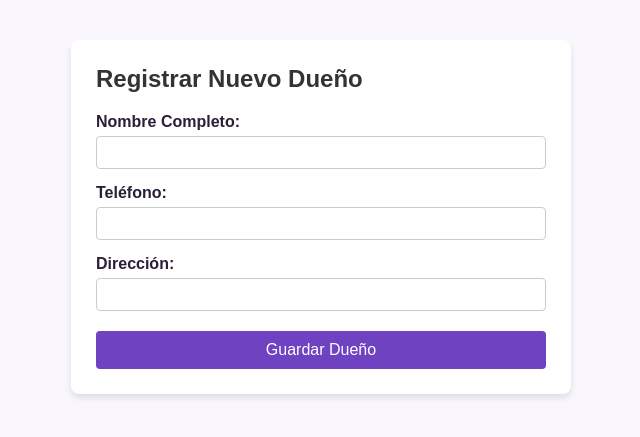
After one commit to Cruz-Fernando/prados-pets, a Django app: page /directorio/registrar-dueno/ in a window 1280 px wide. The commit adds this page. Shown: the top 437 px of the page, without its empty margins (319-959 px from the left). Run offline with Django 5.2, Linux system fonts and the light colour scheme.

Commit message:
feat(HU03): implementacion completa de registro de dueno y navegacion del panel

```diff
--- /dev/null
+++ b/apps/directorio/urls.py
@@ -0,0 +1,6 @@
+from django.urls import path
+from . import views
+
+urlpatterns = [
+    path('registrar-dueno/', views.registrar_dueno, name='registrar_dueno'),
+]
--- a/apps/directorio/views.py
+++ b/apps/directorio/views.py
@@ -1,3 +1,21 @@
-from django.shortcuts import render
+from django.shortcuts import render, redirect
+from django.contrib import messages
+from .models import Dueno
 
-# Create your views here.
+def registrar_dueno(request):
+    if request.method == 'POST':
+        nombre = request.POST.get('nombre')
+        telefono = request.POST.get('telefono')
+        direccion = request.POST.get('direccion')
+
+        # Guardar en la base de datos usando nombre_completo
+        Dueno.objects.create(
+            nombre_completo=nombre,
+            telefono=telefono,
+            direccion=direccion
+        )
+
+        messages.success(request, '¡Dueño registrado con éxito!')
+        return redirect('registrar_dueno')
+
+    return render(request, 'directorio/dueno_form.html')
--- a/config/urls.py
+++ b/config/urls.py
@@ -9,4 +9,5 @@ urlpatterns = [
     path('admin/', admin.site.urls),
     path('', RedirectView.as_view(pattern_name='usuarios:dashboard'), name='home'),
     path('', include('apps.usuarios.urls')),
+    path('directorio/', include('apps.directorio.urls')),
 ]
--- /dev/null
+++ b/templates/directorio/dueno_form.html
@@ -0,0 +1,39 @@
+{% extends 'base.html' %}
+
+{% block title %}Registrar Dueño - Prados Pets{% endblock %}
+
+{% block body %}
+<div style="max-width: 500px; margin: 40px auto; padding: 25px; background: #ffffff; border-radius: 8px; box-shadow: 0 4px 6px rgba(0,0,0,0.1); font-family: sans-serif;">
+    <h2 style="margin-top: 0; color: #333;">Registrar Nuevo Dueño</h2>
+
+    {% if messages %}
+        {% for message in messages %}
+            <div style="color: #721c24; background-color: #f8d7da; border: 1px solid #f5c6cb; padding: 10px; border-radius: 4px; margin-bottom: 15px;">
+                {{ message }}
+            </div>
+        {% endfor %}
+    {% endif %}
+
+    <form method="POST">
+        {% csrf_token %}
+        <div style="margin-bottom: 15px;">
+            <label for="nombre" style="display: block; margin-bottom: 5px; font-weight: bold;">Nombre Completo:</label>
+            <input type="text" id="nombre" name="nombre" style="width: 100%; padding: 8px; box-sizing: border-box; border: 1px solid #ccc; border-radius: 4px;" required>
+        </div>
+
+        <div style="margin-bottom: 15px;">
+            <label for="telefono" style="display: block; margin-bottom: 5px; font-weight: bold;">Teléfono:</label>
+            <input type="text" id="telefono" name="telefono" style="width: 100%; padding: 8px; box-sizing: border-box; border: 1px solid #ccc; border-radius: 4px;" required>
+        </div>
+
+        <div style="margin-bottom: 20px;">
+            <label for="direccion" style="display: block; margin-bottom: 5px; font-weight: bold;">Dirección:</label>
+            <input type="text" id="direccion" name="direccion" style="width: 100%; padding: 8px; box-sizing: border-box; border: 1px solid #ccc; border-radius: 4px;" required>
+        </div>
+
+        <button type="submit" style="width: 100%; padding: 10px; background-color: #6f42c1; color: white; border: none; border-radius: 4px; font-size: 16px; cursor: pointer;">
+            Guardar Dueño
+        </button>
+    </form>
+</div>
+{% endblock %}
--- a/templates/usuarios/dashboard.html
+++ b/templates/usuarios/dashboard.html
@@ -18,10 +18,11 @@
     {% endif %}
 
     <div class="app-content__grid">
-      <a href="/admin/directorio/dueno/" class="app-card">
+      <a href="/directorio/registrar-dueno/" class="app-card">
         <h2>Directorio</h2>
         <p>Dueños y mascotas registradas.</p>
       </a>
+
       {% if es_administrador %}
       <a href="{% url 'usuarios:usuarios_lista' %}" class="app-card">
         <h2>Usuarios y roles</h2>
@@ -33,10 +34,12 @@
         <p>Solo el administrador puede gestionar este módulo.</p>
       </div>
       {% endif %}
+
       <div class="app-card app-card--disabled">
         <h2>Agendamiento</h2>
         <p>Disponible en el Sprint 2.</p>
       </div>
+
       <div class="app-card app-card--disabled">
         <h2>Consulta y hospitalización</h2>
         <p>Disponible en el Sprint 3.</p>
```
